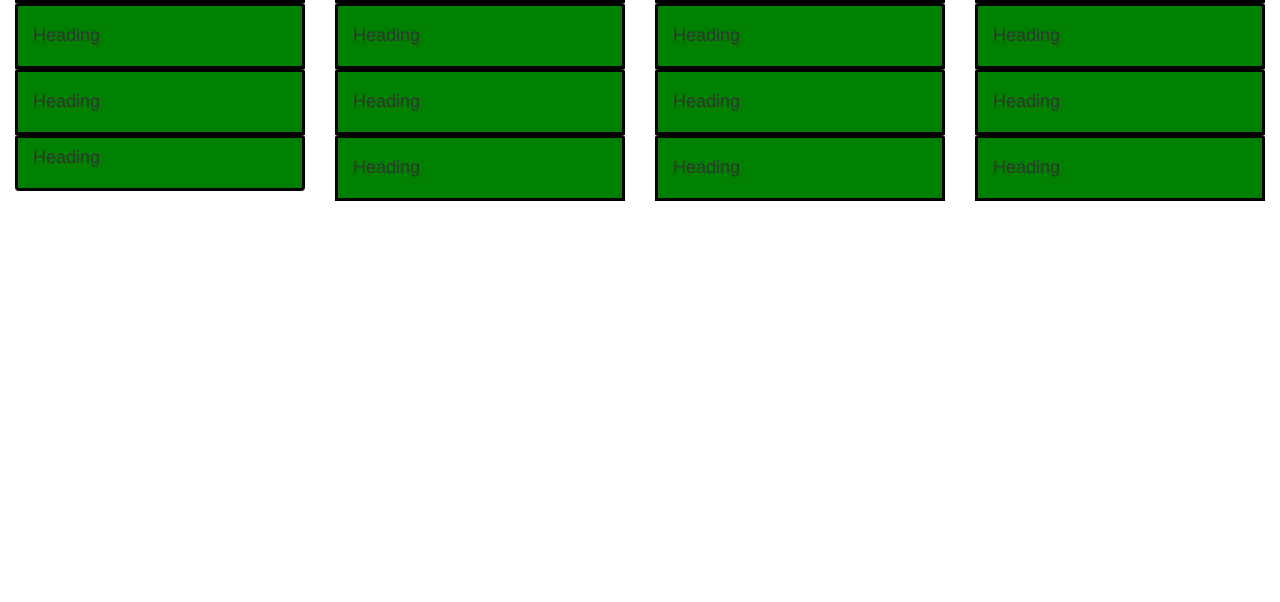
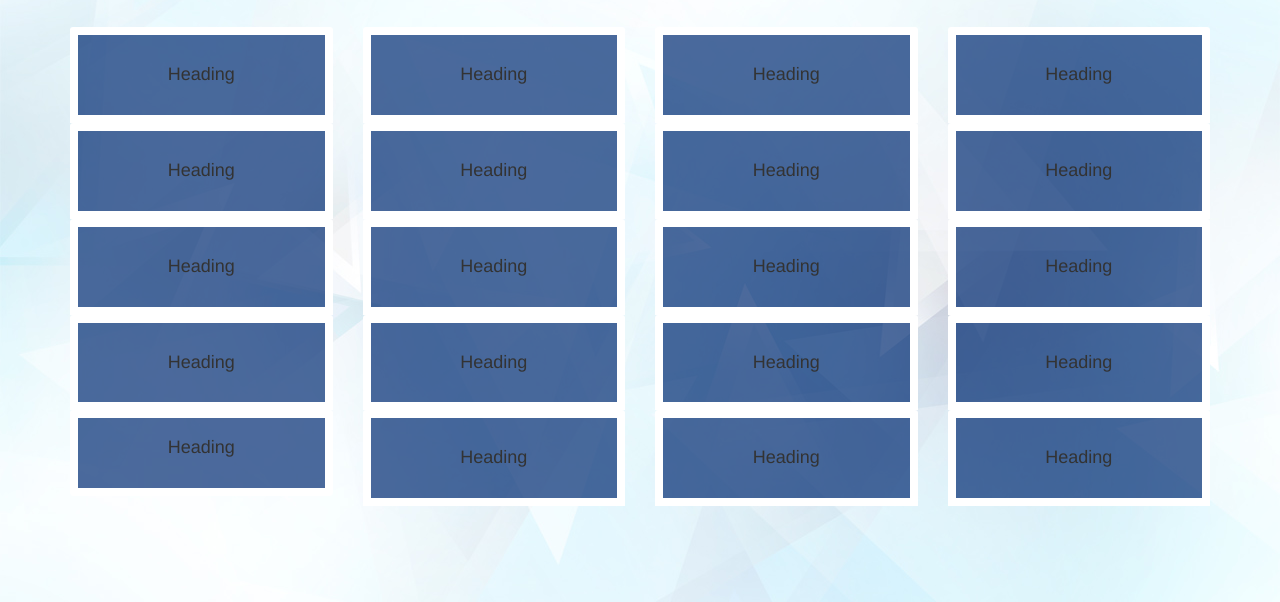
Before and after one commit to Shruti1808/Flashcard-Project-, a plain HTML site: page index.html in a window 1280 px wide. Shown: the part 198-800 px from the top of the page. Drawn offline with Linux system fonts and the light colour scheme.

Commit message:
add css to make the flashcards look nicer

```diff
--- a/css/styles.css
+++ b/css/styles.css
@@ -1,10 +1,26 @@
 .panel{
   display: none;;
   border:3px solid black;
-  background-color:green;
+  background-color: rgbA(11, 82, 132,0.4);
+
 }
 .panel-heading{
-  display:block;
-  border:3px solid black;
-  background-color:green;
+  border: 8px solid white;
+  background-color: rgba(0, 43, 114, 0.7);
 }
+
+body {
+  background-image: url("../img/bg.jpg");
+  background-repeat: no-repeat;
+  margin-left: auto;
+  margin-right: auto;
+  background-size: cover;
+}
+
+h4 {
+  text-align: center;
+}
+
+p {
+  text-align: center;
+}
--- a/index.html
+++ b/index.html
@@ -8,8 +8,10 @@
   <script type="text/javascript" src="js/scripts.js"></script>
   <title>Flashcards</title>
 </head>
-<body class="container-fluid">
+<body class="container">
+  <div class="jumbotron">
   <h1>Flashcards</h1>
+</div>
   <div class="row">
 
     <div class="col-md-3">
```
Also changed, not shown: css/bootstrap.css, img/bg.jpg (added).
